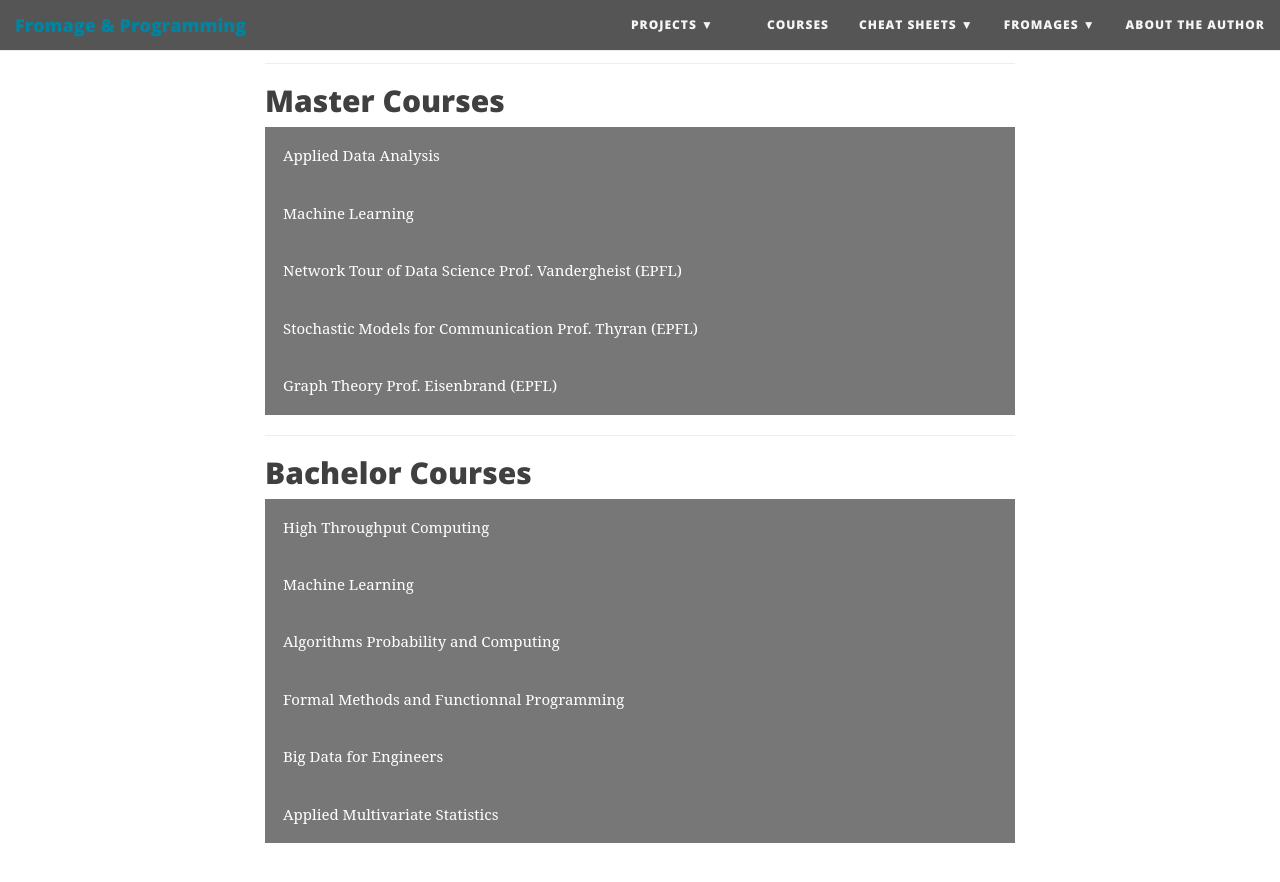
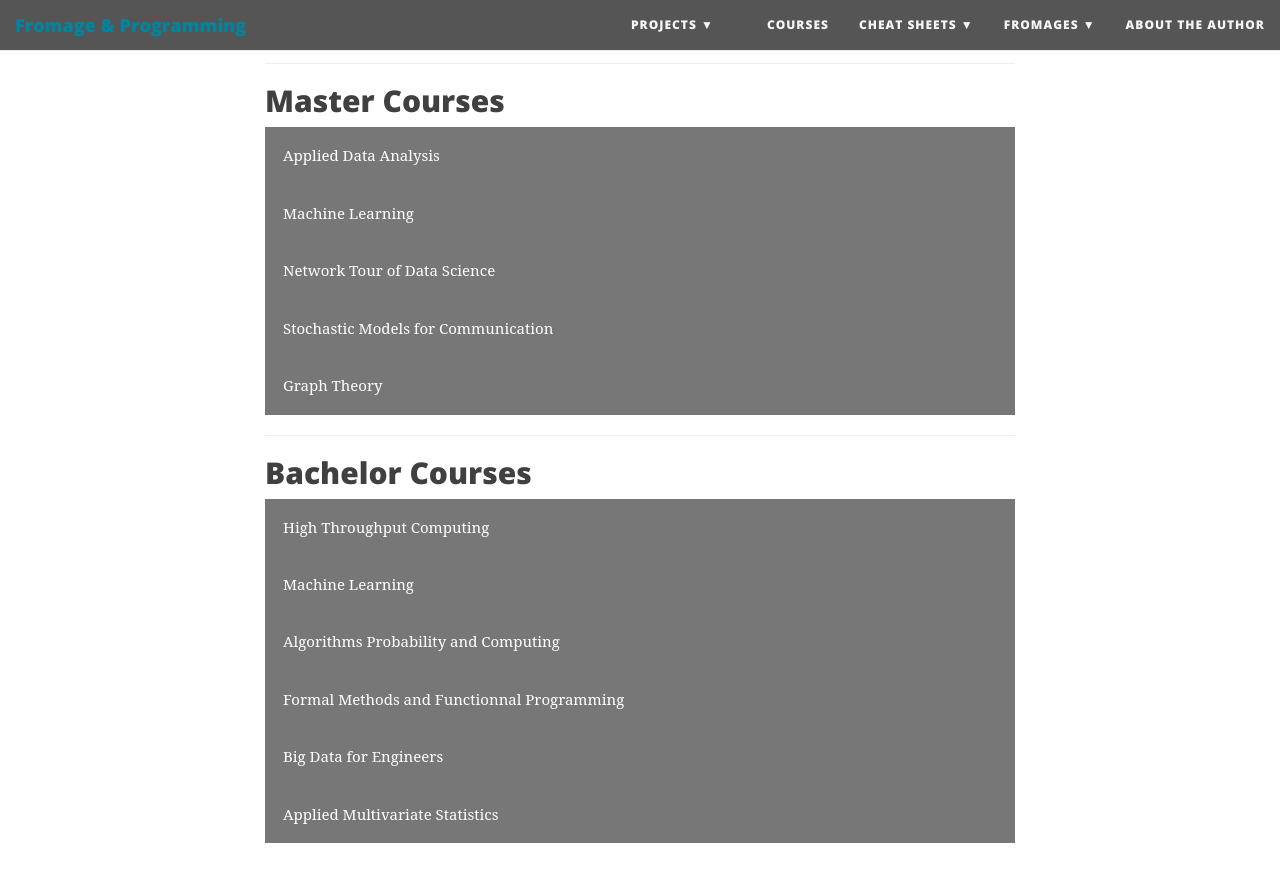
Before and after one commit to ymentha14/ymentha14.github.io, a Jekyll site: the page built from _posts/courses/2010-10-10-courses.md, in a window 1280 px wide and 900 px high, scrolled down 621 px. Shown: the top 882 px of the window. Built offline with Jekyll 4.4.1, drawn with Linux system fonts in a browser that asks for light colours; nearby versions of some CDN libraries.

Commit message:
small corr prof

```diff
--- a/_data/master_courses.yml
+++ b/_data/master_courses.yml
@@ -6,17 +6,17 @@
   content: Prof. Martin Jaggi (EPFL) Cost functions,Model Selection and Validation, Bias-Variance Decomposition, Generalized Linear Models, SVM, Kernel Regressions, Gaussian Mixture Models, EM algorithm, SVD,PCA, Neural Networks, Adversarial ML, CNN, Graphical Models, Bayes Nets, Factor Graphs,MLE,MAP estimation, Probabilistic interprations, Under,overfitting, Ridge,Linear regression, Lasso
   url: "https://edu.epfl.ch/coursebook/en/machine-learning-CS-433"
   urlname: CS-433
-- title: Network Tour of Data Science Prof. Vandergheist (EPFL)
+- title: Network Tour of Data Science
   content: Prof. Vandergheist (EPFL) Data Mining, Spectral Clustering, Graph Neural Networks, Graph theory, Random Networks, Erdos-Renyi Model, Small-world property, ScaleFree Networks
   url: "https://edu.epfl.ch/coursebook/en/a-network-tour-of-data-science-EE-558"
   urlname: EE-558
-- title: Stochastic Models for Communication Prof. Thyran (EPFL)
+- title: Stochastic Models for Communication
   content: >
-    Continuous and Discrete stochastic processes (second order analysis : ergodism, stationarity, harmonic analysis), Poisson processes, Discrete and Continuous Markov Chains, Introduction to Queuing Theory
+    Prof. Thyran (EPFL):Continuous and Discrete stochastic processes (second order analysis : ergodism, stationarity, harmonic analysis), Poisson processes, Discrete and Continuous Markov Chains, Introduction to Queuing Theory
   url: "https://edu.epfl.ch/coursebook/fr/modeles-stochastiques-pour-les-communications-COM-300"
   urlname: COM-300
-- title: Graph Theory Prof. Eisenbrand (EPFL)
+- title: Graph Theory
   content: >
-    BFS shortest path, Hamilton paths, Matchings, Flows (König's theorem), Tutte matrix and Schwartz-zippel Lemma, Colorings, Menger's theorem, Probabilstic methods, Ramsey's theorem
+    Prof. Eisenbrand (EPFL):BFS shortest path, Hamilton paths, Matchings, Flows (König's theorem), Tutte matrix and Schwartz-zippel Lemma, Colorings, Menger's theorem, Probabilstic methods, Ramsey's theorem
   url: "https://edu.epfl.ch/coursebook/en/graph-theory-MATH-360"
   urlname: MATH-360
```
Also changed, not shown: 1 other file.
